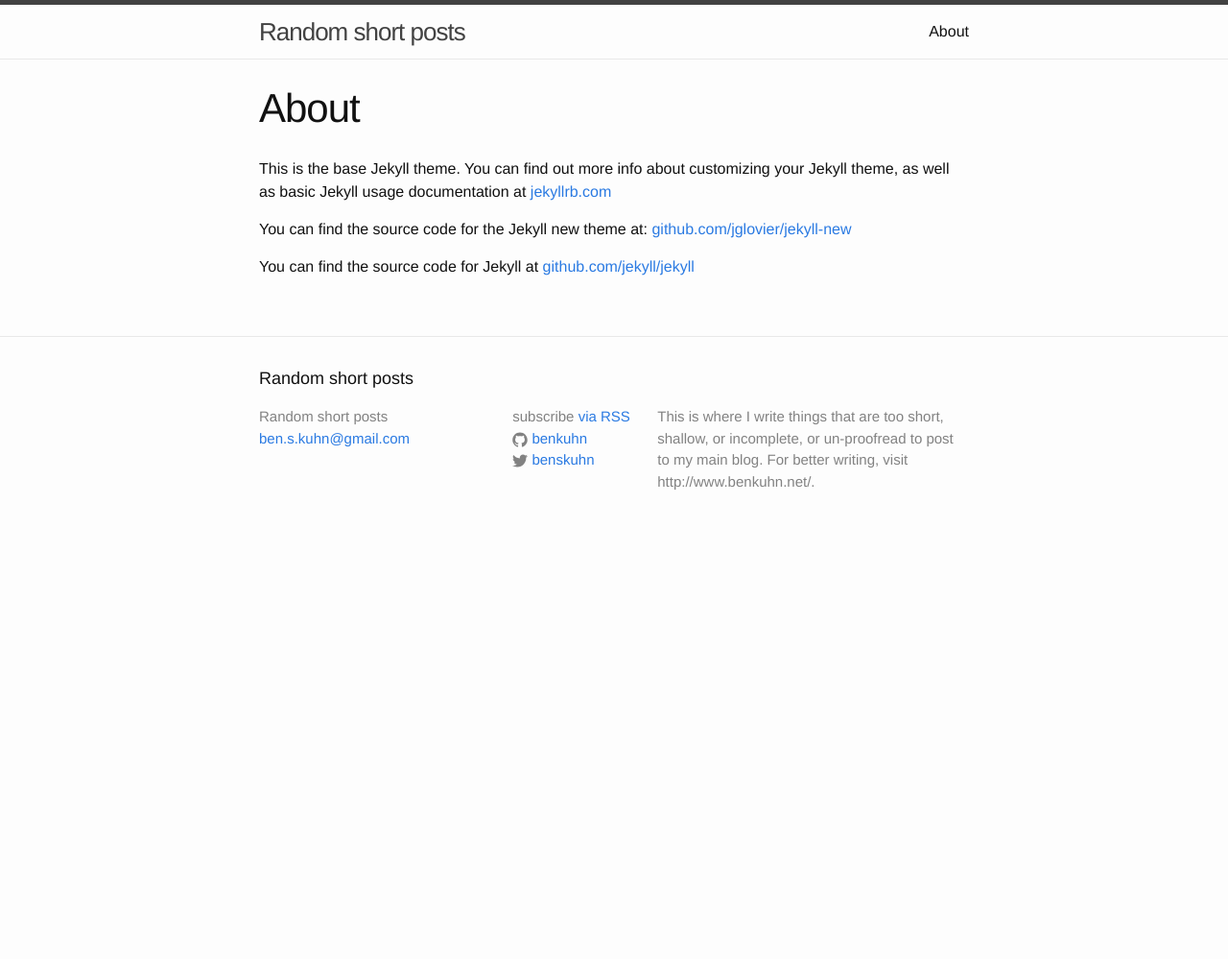
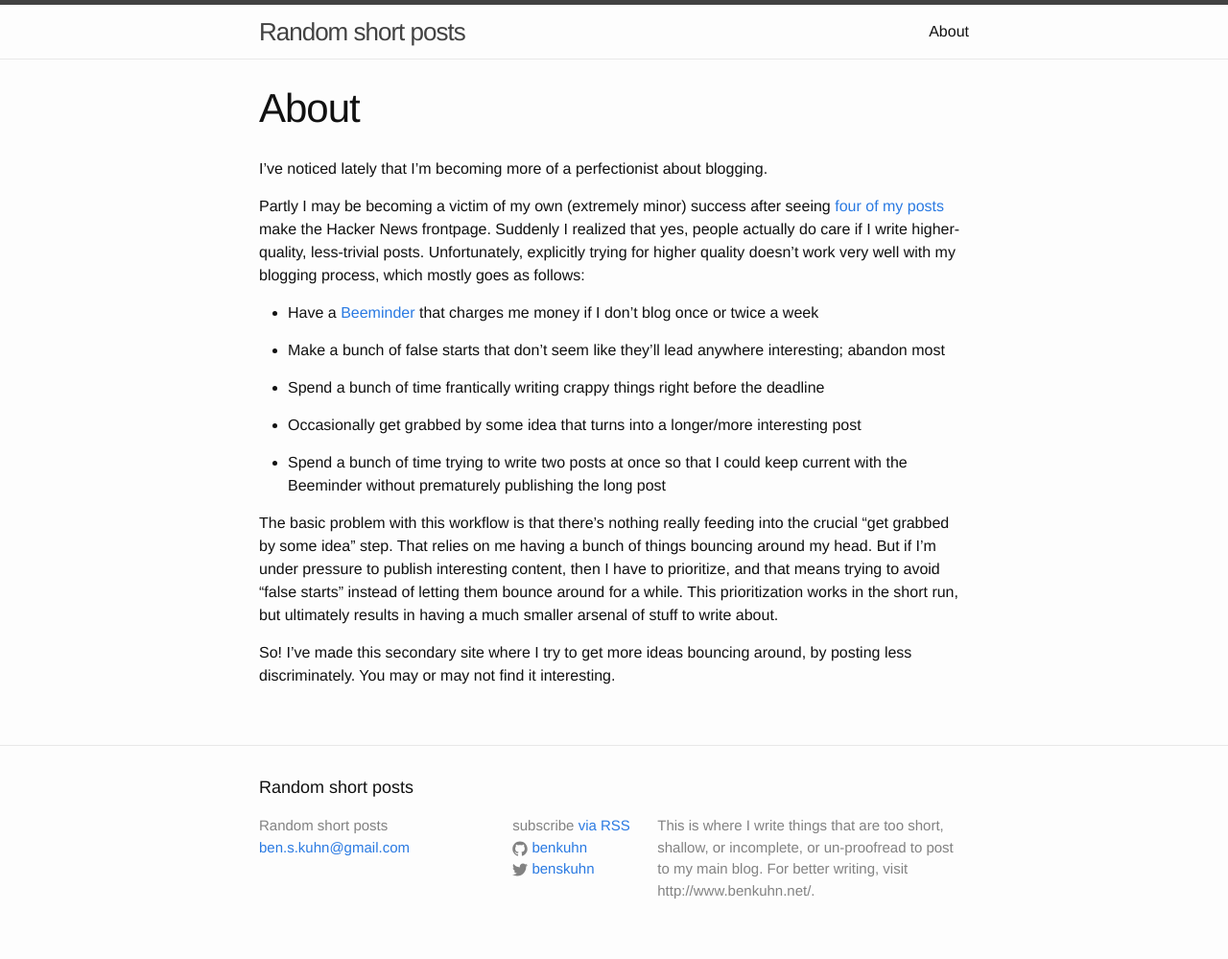
Before and after one commit to benkuhn/benkuhn.github.io, a Jekyll site: the page built from about.md, in a window 1280 px wide. Shown: the whole page at 96% size. Built offline with Jekyll 4.4.1, drawn with Linux system fonts in a browser that asks for light colours; before the commit the page ends 900 px from its top, so only the background shows below that.

Commit message:
copy fixes

```diff
--- a/about.md
+++ b/about.md
@@ -4,8 +4,20 @@ title: About
 permalink: /about/
 ---
 
-This is the base Jekyll theme. You can find out more info about customizing your Jekyll theme, as well as basic Jekyll usage documentation at [jekyllrb.com](http://jekyllrb.com/)
+I've noticed lately that I'm becoming more of a perfectionist about blogging.
 
-You can find the source code for the Jekyll new theme at: [github.com/jglovier/jekyll-new](https://github.com/jglovier/jekyll-new)
+Partly I may be becoming a victim of my own (extremely minor) success after seeing [four](https://news.ycombinator.com/item?id=9556459) [of](https://news.ycombinator.com/item?id=9518189) [my](https://news.ycombinator.com/item?id=9146034) [posts](https://news.ycombinator.com/item?id=9349723) make the Hacker News frontpage. Suddenly I realized that yes, people actually do care if I write higher-quality, less-trivial posts. Unfortunately, explicitly trying for higher quality doesn't work very well with my blogging process, which mostly goes as follows:
 
-You can find the source code for Jekyll at [github.com/jekyll/jekyll](https://github.com/jekyll/jekyll)
+- Have a [Beeminder](https://www.beeminder.com/) that charges me money if I don't blog once or twice a week
+
+- Make a bunch of false starts that don't seem like they'll lead anywhere interesting; abandon most
+
+- Spend a bunch of time frantically writing crappy things right before the deadline
+
+- Occasionally get grabbed by some idea that turns into a longer/more interesting post
+
+- Spend a bunch of time trying to write two posts at once so that I could keep current with the Beeminder without prematurely publishing the long post
+
+The basic problem with this workflow is that there's nothing really feeding into the crucial "get grabbed by some idea" step. That relies on me having a bunch of things bouncing around my head. But if I'm under pressure to publish interesting content, then I have to prioritize, and that means trying to avoid "false starts" instead of letting them bounce around for a while. This prioritization works in the short run, but ultimately results in having a much smaller arsenal of stuff to write about.
+
+So! I've made this secondary site where I try to get more ideas bouncing around, by posting less discriminately. You may or may not find it interesting.
--- a/feed.xml
+++ b/feed.xml
@@ -14,7 +14,9 @@ layout: null
     {% for post in site.posts limit:10 %}
       <item>
         <title>{{ post.title | xml_escape }}</title>
-        <description>{{ post.content | xml_escape }}</description>
+        <description>{{ post.content | xml_escape }}
+          &lt;a href="{{ post.url | prepend: site.baseurl | prepend: site.url }}"&gt;comment on the site (you should comment! comments are awesome!)&lt;/a&gt;
+        </description>
         <pubDate>{{ post.date | date_to_rfc822 }}</pubDate>
         <link>{{ post.url | prepend: site.baseurl | prepend: site.url }}</link>
         <guid isPermaLink="true">{{ post.url | prepend: site.baseurl | prepend: site.url }}</guid>
--- a/index.html
+++ b/index.html
@@ -14,6 +14,11 @@ layout: default
         <h2>
           <a class="post-link" href="{{ post.url | prepend: site.baseurl }}">{{ post.title }}</a>
         </h2>
+
+        <article class="post-content">
+          {{ post.content }}
+        </article>
+        <a href="{{ post.url | prepend: site.baseurl }}">permalink/comment (you should comment! comments are awesome!)</a>
       </li>
     {% endfor %}
   </ul>
```
